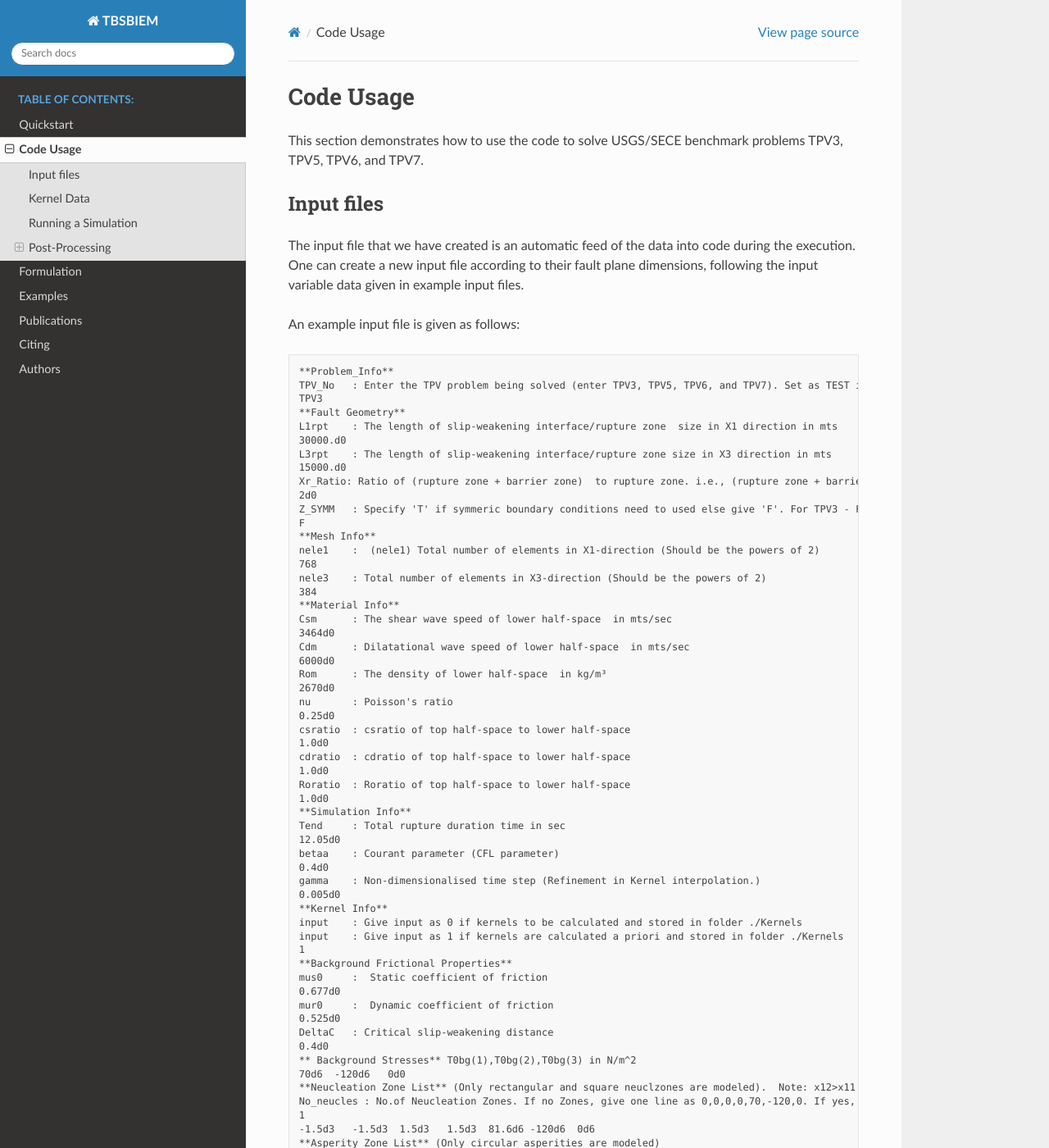
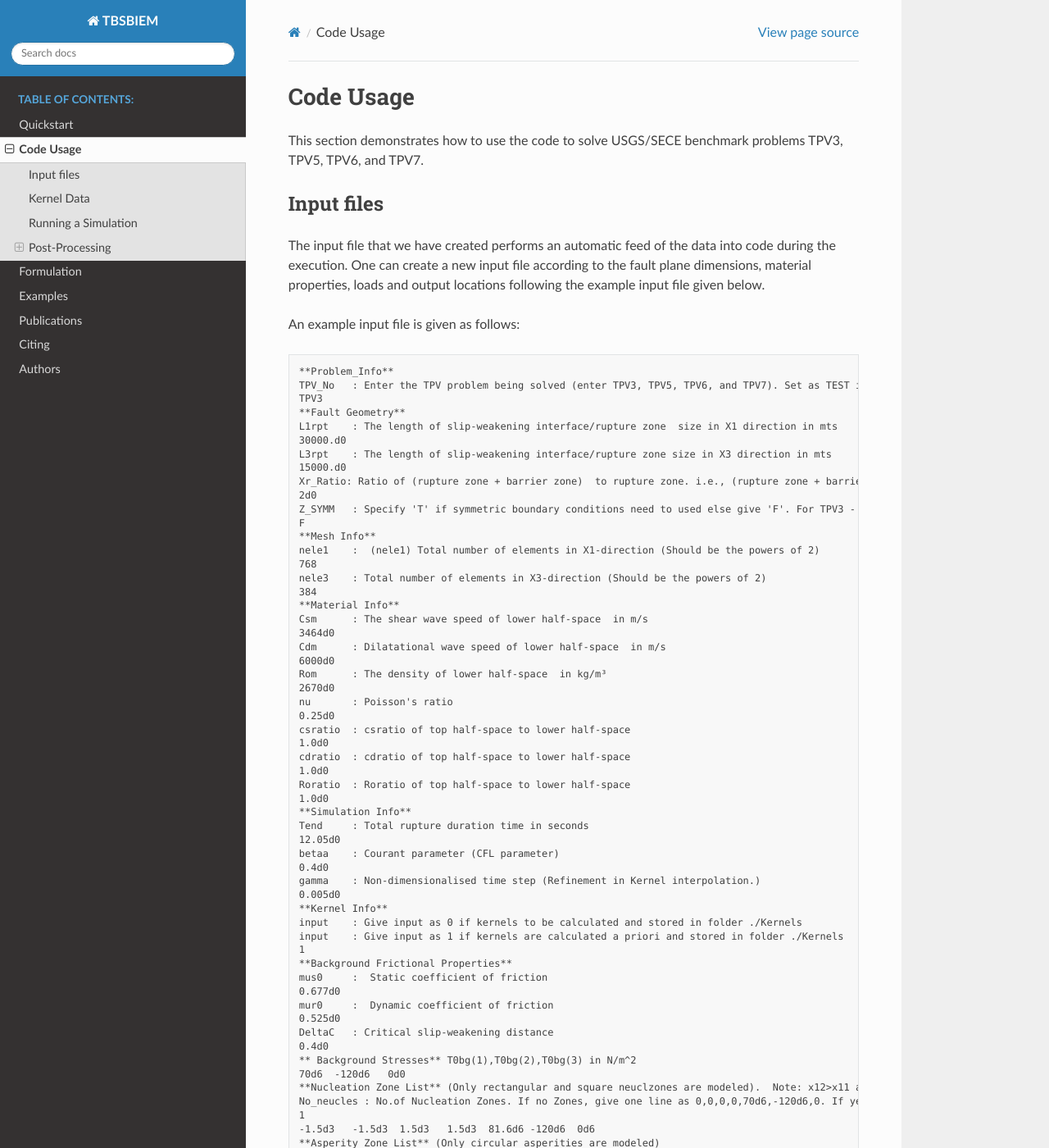
Before and after one commit to ranjkunn/TBSBIEM, a Sphinx documentation site: the page built from Documentation/Code_Usage.rst, in a window 1280 px wide and 1400 px high. Shown: the whole window at 82% size. Built offline with Sphinx 7.4.7 and the Read the Docs theme 3.1.0, drawn with Linux system fonts in a browser that asks for light colours; some of the changed text lies outside the part shown.

Commit message:
Update Code_Usage.rst

```diff
--- a/Documentation/Code_Usage.rst
+++ b/Documentation/Code_Usage.rst
@@ -5,7 +5,7 @@ This section demonstrates how to use the code to solve USGS/SECE benchmark probl
 
 Input files
 ***************
-The input file that we have created is an automatic feed of the data into code during the execution. One can create a new input file according to their fault plane dimensions, following the input variable data given in example input files.
+The input file that we have created performs an automatic feed of the data into code during the execution. One can create a new input file according to the fault plane dimensions, material properties, loads and output locations following the example input file given below.
 
 An example input file is given as follows::
 
@@ -19,7 +19,7 @@ An example input file is given as follows::
    15000.d0
    Xr_Ratio: Ratio of (rupture zone + barrier zone)  to rupture zone. i.e., (rupture zone + barrier zone)/rupture zone
    2d0
-   Z_SYMM   : Specify 'T' if symmeric boundary conditions need to used else give 'F'. For TPV3 - F  , and for TPV5,TPV6,TPV7 - T.
+   Z_SYMM   : Specify 'T' if symmetric boundary conditions need to used else give 'F'. For TPV3 - F  , and for TPV5,TPV6,TPV7 - T.
    F
    **Mesh Info**
    nele1    :  (nele1) Total number of elements in X1-direction (Should be the powers of 2)
@@ -27,9 +27,9 @@ An example input file is given as follows::
    nele3    : Total number of elements in X3-direction (Should be the powers of 2)
    384
    **Material Info**
-   Csm      : The shear wave speed of lower half-space  in mts/sec
+   Csm      : The shear wave speed of lower half-space  in m/s
    3464d0
-   Cdm      : Dilatational wave speed of lower half-space  in mts/sec
+   Cdm      : Dilatational wave speed of lower half-space  in m/s
    6000d0
    Rom      : The density of lower half-space  in kg/m³
    2670d0
@@ -42,7 +42,7 @@ An example input file is given as follows::
    Roratio  : Roratio of top half-space to lower half-space
    1.0d0
    **Simulation Info**
-   Tend     : Total rupture duration time in sec
+   Tend     : Total rupture duration time in seconds
    12.05d0
    betaa    : Courant parameter (CFL parameter)
    0.4d0
@@ -61,8 +61,8 @@ An example input file is given as follows::
    0.4d0
    ** Background Stresses** T0bg(1),T0bg(2),T0bg(3) in N/m^2
    70d6  -120d6   0d0
-   **Neucleation Zone List** (Only rectangular and square neuclzones are modeled).  Note: x12>x11 and x32>x31
-   No_neucles : No.of Neucleation Zones. If no Zones, give one line as 0,0,0,0,70,-120,0. If yes, add lines with x11,x31,x12,x32,tau1, tau2, tau3.
+   **Nucleation Zone List** (Only rectangular and square neuclzones are modeled).  Note: x12>x11 and x32>x31
+   No_neucles : No.of Nucleation Zones. If no Zones, give one line as 0,0,0,0,70d6,-120d6,0. If yes, add lines with x11,x31,x12,x32,tau1, tau2, tau3.
    1
    -1.5d3   -1.5d3  1.5d3   1.5d3  81.6d6 -120d6  0d6
    **Asperity Zone List** (Only circular asperities are modeled)
@@ -146,4 +145,4 @@ On can create an interesting video using ffmpeg cammand as::
 
 Comparison of Results
 ----------------------------
-We have provided GNUPLOT scripts and the benchmark data of MDBSI for TPV3, TPV5, TPV6, and TPV7 to plot the various field variables at specific station points. The plots generated from the scripts provides the comparison of results between  TBSBIEM and MDSBI.
+We have provided GNUPLOT scripts and the benchmark data of MDBSI code for TPV3, TPV5, TPV6, and TPV7 to plot the various field variables at specific station points. The plots generated from the scripts provides the comparison of results from TBSBIEM and MDSBI.
```
Also changed, not shown: other parts of Documentation/Code_Usage.rst (+3 -4 lines).
